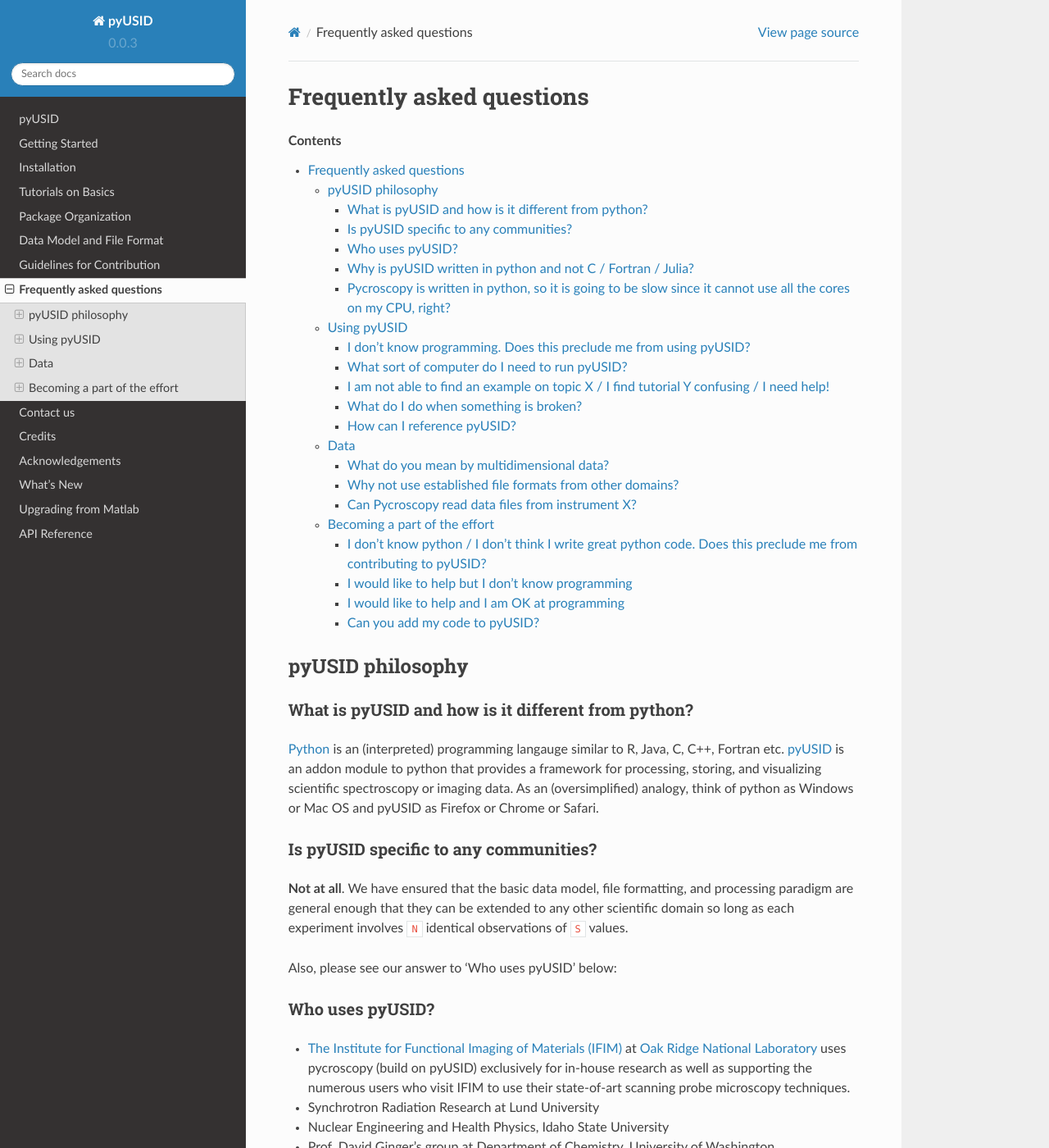
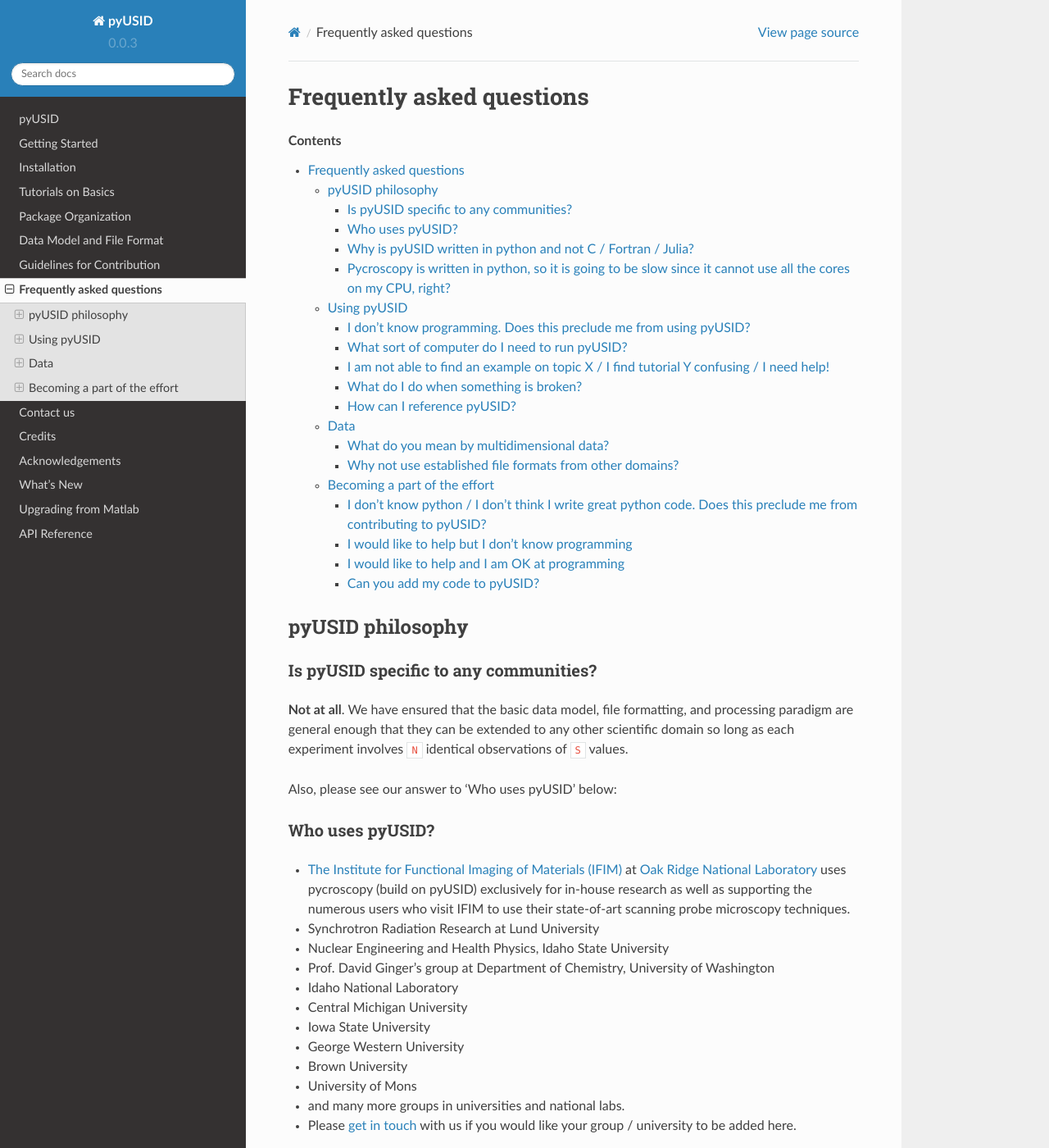
Before and after one commit to pycroscopy/pyUSID, a Sphinx documentation site: the page built from docs/faq.rst, in a window 1280 px wide and 1400 px high. Shown: the whole window at 82% size. Built offline with Sphinx 7.4.7 and the Read the Docs theme 2.0.0, drawn with Linux system fonts in a browser that asks for light colours; pages that are not in the unit, such as notebooks, are missing from menus; some of the changed text lies outside the part shown.

Commit message:
Removed pycroscopy specific questions

```diff
--- a/docs/faq.rst
+++ b/docs/faq.rst
@@ -6,12 +6,8 @@ Frequently asked questions
 pyUSID philosophy
 ---------------------
 
-What is pyUSID and how is it different from python?
-~~~~~~~~~~~~~~~~~~~~~~~~~~~~~~~~~~~~~~~~~~~~~~~~~~~~~~~~~~
-`Python <https://www.python.org>`_ is an (interpreted) programming langauge similar to R, Java, C, C++, Fortran etc. `pyUSID <https://pycroscopy.github.io/pyUSID/about.html>`_ is an addon module to python that provides a framework for processing, storing, and visualizing scientific spectroscopy or imaging data. As an (oversimplified) analogy, think of python as Windows or Mac OS and pyUSID as Firefox or Chrome or Safari.
-
 Is pyUSID specific to any communities?
-~~~~~~~~~~~~~~~~~~~~~~~~~~~~~~~~~~~~~~~~~~~~~~~~~~~~~~~~~~~~~~~~~~~~~~~~
+~~~~~~~~~~~~~~~~~~~~~~~~~~~~~~~~~~~~~~~
 **Not at all**. We have ensured that the basic data model, file formatting, and processing paradigm are general enough that they can be extended to any other scientific domain so long as each experiment involves ``N`` identical observations of ``S`` values.
 
 Also, please see our answer to 'Who uses pyUSID' below:
@@ -47,7 +43,7 @@ Pycroscopy is written in python, so it is going to be slow since it cannot use a
 Actually, all data processing / analysis algorithms we have written in pyUSID can use every single core on your CPU. Given N CPU cores, you should notice a nearly N-fold speed up in your computation. By default, we set aside 2 cores for the operating system and other user applications such as an internet browser, Microsoft Word, etc.
 
 Using pyUSID
-----------------
+-------------
 I don't know programming. Does this preclude me from using pyUSID?
 ~~~~~~~~~~~~~~~~~~~~~~~~~~~~~~~~~~~~~~~~~~~~~~~~~~~~~~~~~~~~~~~~~~~~~~~
 Not at all. One of the tenets of pyUSID is lowering the barrier for scientists and researchers. To this end, we have put together a list of `useful tutorials <./external_guides.html>`_ and examples and `examples / tutorials <./auto_examples/index.html>`_ to guide you. You should have no trouble getting started even if you do not know programming. That being said, you would be able to make the fullest use of pyUSID if you knew basic programming in python.
@@ -98,12 +94,6 @@ Instead, implementing the USID model only increases the functionality of the ver
 
 We are currently exploring collaboration / translators to and from `DREAM.3D's HDF5 data model <http://dream3d.bluequartz.net/binaries/Help/DREAM3D/nativedream3d.html>`_
 
-Can Pycroscopy read data files from instrument X?
-~~~~~~~~~~~~~~~~~~~~~~~~~~~~~~~~~~~~~~~~~~~~~~~~~~
-Pycroscopy has numerous translators that extract the data and metadata (e.g. - instrument / imaging parameters) from some
-popular file formats and store the information in HDF5 files.
-You can find a list of available `translators here <./translators.html>`_.
-
 Becoming a part of the effort
 -----------------------------
 I don't know python / I don't think I write great python code. Does this preclude me from contributing to pyUSID?
```
